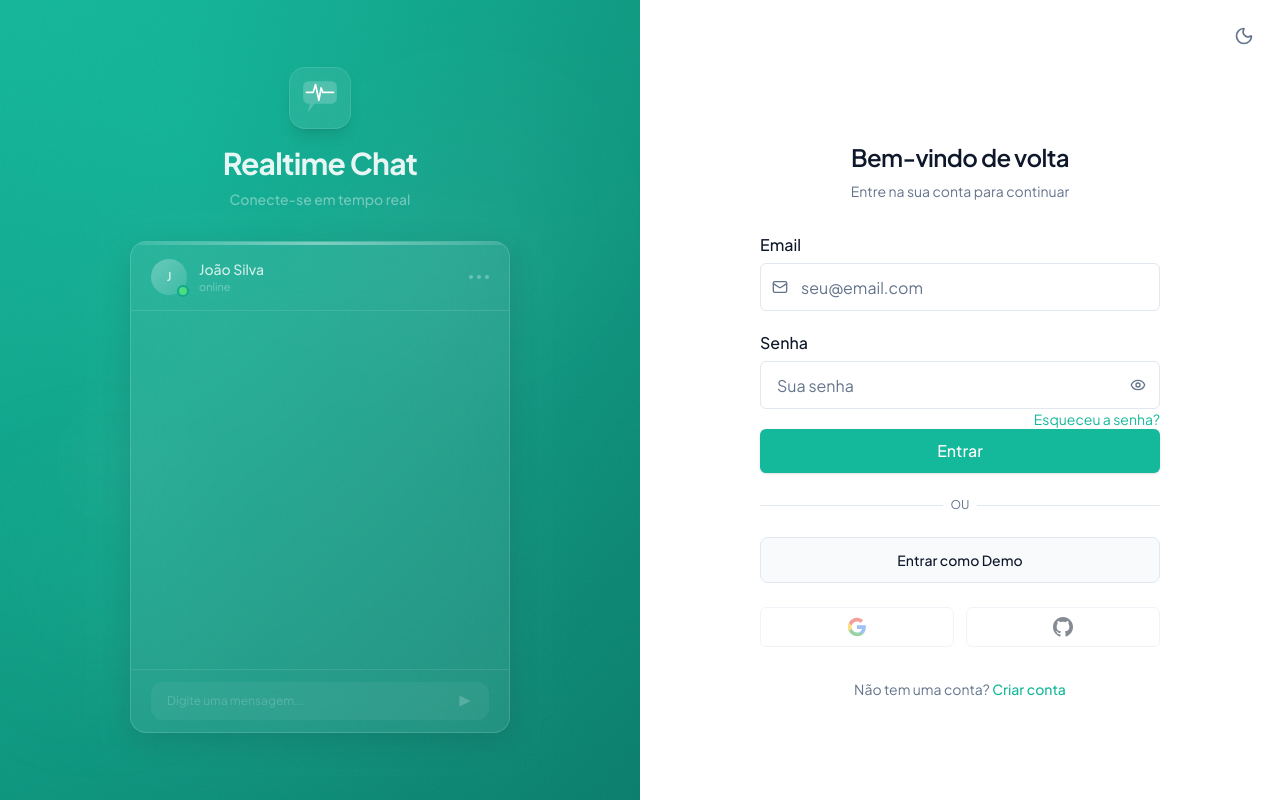
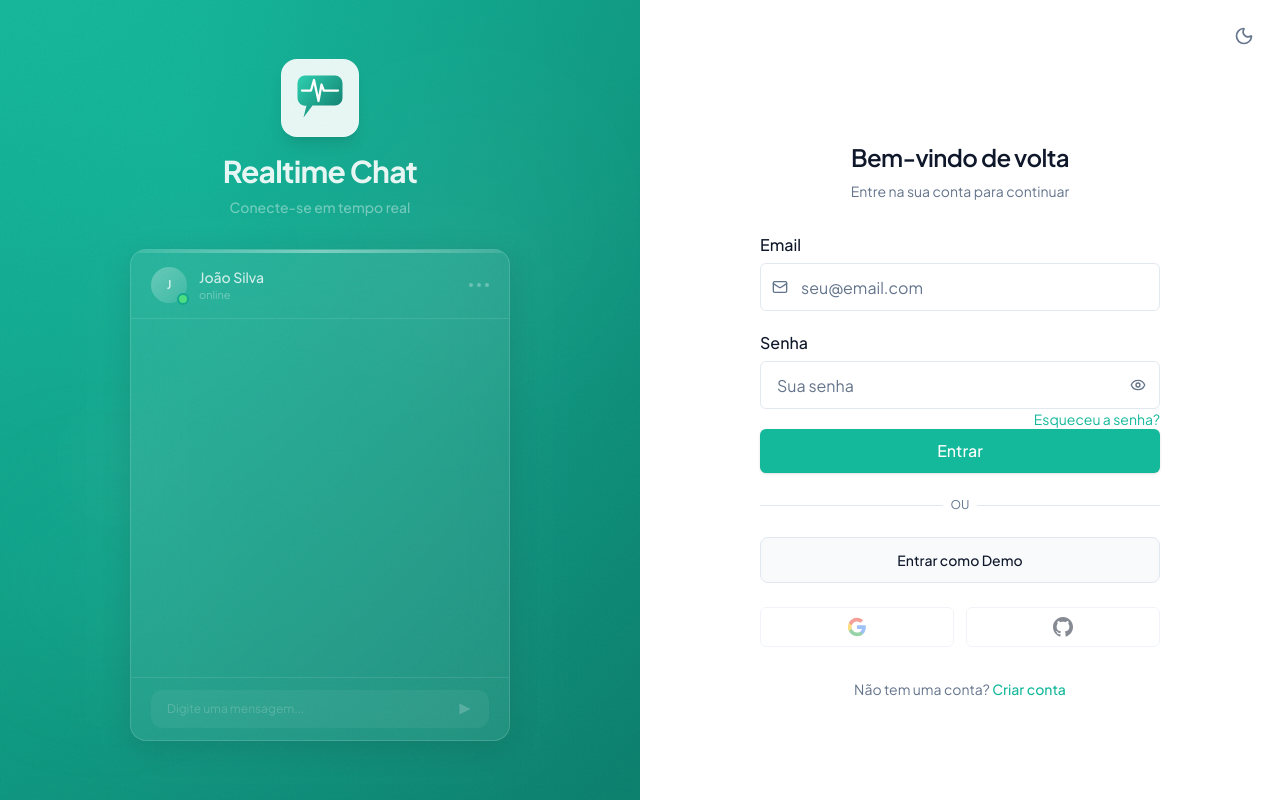
Before and after one commit to AndriyAmaro/realtime-chat, a React (Vite) app in the folder client/: page /login in a window 1280 px wide. Built offline with nearby package versions, Linux system fonts and the light colour scheme.

Commit message:
style(auth): bigger logo with white card and teal gradient fill
Co-Authored-By: Claude Opus 4.6 <noreply@anthropic.com>

```diff
--- a/client/src/core/patterns/AuthBackground/AuthBackground.tsx
+++ b/client/src/core/patterns/AuthBackground/AuthBackground.tsx
@@ -64,12 +64,24 @@ export function AuthBackground({ className }: AuthBackgroundProps) {
       <div className="absolute inset-0 flex flex-col items-center justify-center px-10">
         {/* Branding */}
         <div className="mb-8 text-center">
-          <div className="mb-4 inline-flex items-center justify-center rounded-2xl border border-white/10 bg-white/[0.08] p-3 shadow-lg backdrop-blur-sm">
-            <svg viewBox="0 0 64 64" fill="none" className="h-9 w-9">
+          <div className="mb-4 inline-flex items-center justify-center rounded-2xl border border-white/20 bg-white/90 p-3.5 shadow-lg">
+            <svg viewBox="0 0 64 64" fill="none" className="h-12 w-12">
+              <defs>
+                <linearGradient
+                  id="auth-logo-g"
+                  x1="2"
+                  y1="2"
+                  x2="62"
+                  y2="58"
+                  gradientUnits="userSpaceOnUse"
+                >
+                  <stop stopColor="#2DD1B1" />
+                  <stop offset="1" stopColor="#0D7768" />
+                </linearGradient>
+              </defs>
               <path
                 d="M12 2H52A10 10 0 0 1 62 12V32A10 10 0 0 1 52 42H22L10 58L14 42A10 10 0 0 1 2 32V12A10 10 0 0 1 12 2Z"
-                fill="white"
-                fillOpacity="0.2"
+                fill="url(#auth-logo-g)"
               />
               <polyline
                 points="8,22 16,22 20,22 24,8 30,36 34,14 37,22 44,22 56,22"
```
